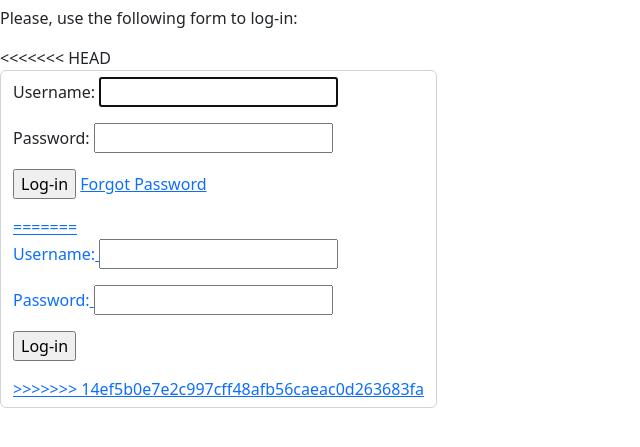
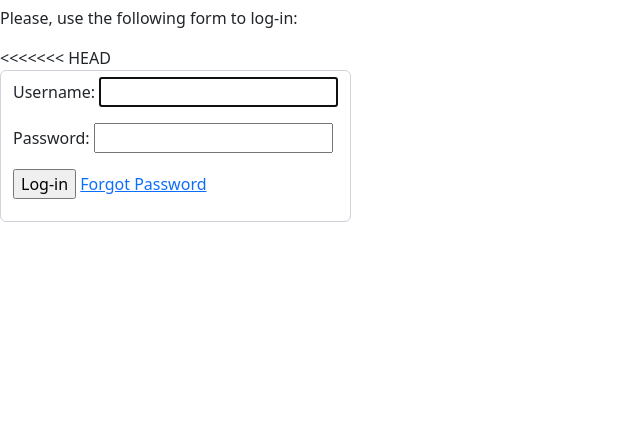
Before and after one commit to Ahdeyyy/price-comparison-team23, a Django app: page /login/ in a window 1280 px wide. Shown: the part 58-505 px from the top of the page, without its empty margins (0-640 px from the left). Run offline with Django 4.2, Linux system fonts and the light colour scheme.

Commit message:
Update login.html

```diff
--- a/price_compare/templates/registration/login.html
+++ b/price_compare/templates/registration/login.html
@@ -18,14 +18,6 @@
   {{ form.as_p }}
   {% csrf_token %}
   <p><input type="submit" value="Log-in"><span> <a href="{% url 'price_compare:password_reset' %}">Forgot Password</span></p>
-=======
-  <div class="login-form">
-  <form action="{% url 'price_compare:login' %}" method="post">
-  {{ form.as_p }}
-  {% csrf_token %}
-  <input type="hidden" name="next" value="{{ next }}" />
-  <p><input type="submit" value="Log-in"></p>
->>>>>>> 14ef5b0e7e2c997cff48afb56caeac0d263683fa
   </form>
   </div>
   {% endblock %}
```
